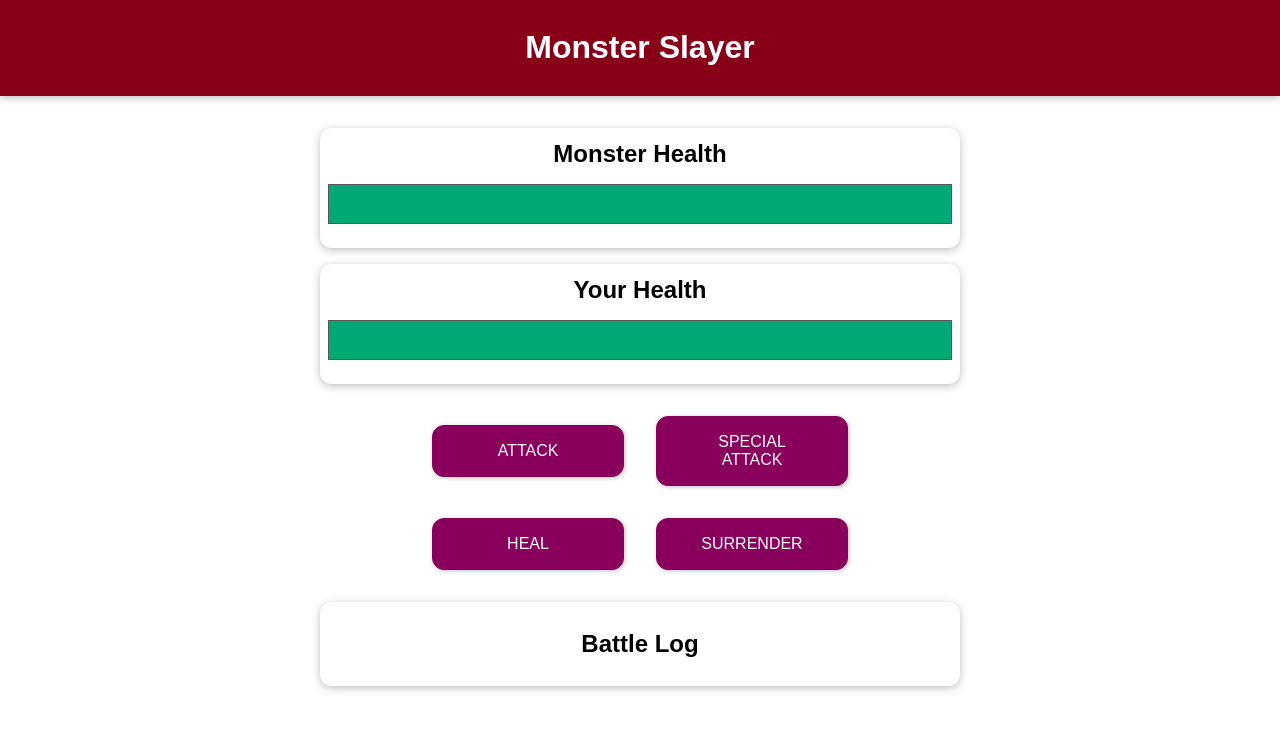
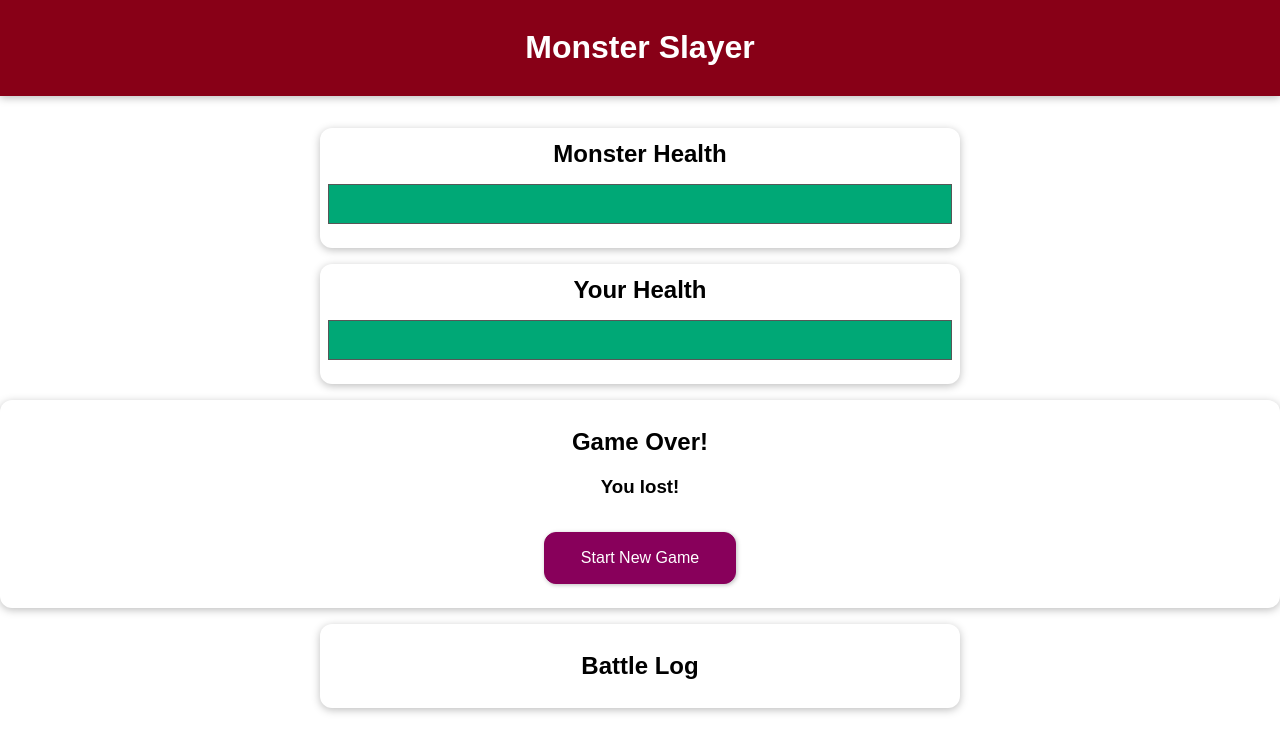
Before and after one commit to rkrohne1991/the-monster-slayer-game---vue-js-ts, a Vue app: page / in a window 1280 px wide. Both pictures are taken after a click on the button "SURRENDER". Shown: the top 752 px of the page. Built offline with nearby package versions, Linux system fonts and the light colour scheme; the HTML template or start-up script is replaced by a standard one.

Commit message:
Adding functionalities for game over and surrender, finishing the core functionality and adding types

```diff
--- a/src/App.vue
+++ b/src/App.vue
@@ -15,13 +15,20 @@
         <div class="healthbar__value" :style="playerBarStyles"></div>
       </div>
     </section>
-    <section id="controls">
+    <div class="container" v-if="winner">
+      <h2>Game Over!</h2>
+      <h3 v-if="winner === 'monster'">You lost!</h3>
+      <h3 v-else-if="winner === 'player'">You won!</h3>
+      <h3 v-else>It's a draw!</h3>
+      <button @click="startGame">Start New Game</button>
+    </div>
+    <section id="controls" v-else>
       <button @click="attackMonster">ATTACK</button>
       <button :disabled="mayUseSpecialAttack" @click="specialAttackMonster">
         SPECIAL ATTACK
       </button>
       <button @click="healPlayer">HEAL</button>
-      <button>SURRENDER</button>
+      <button @click="surrender">SURRENDER</button>
     </section>
     <section id="log" class="container">
       <h2>Battle Log</h2>
@@ -40,17 +47,35 @@ import { defineComponent } from 'vue';
 const getRandomValue = (min: number, max: number) =>
   Math.floor(Math.random() * (max - min)) + min;
 
+interface DataType {
+  currentRound: number;
+  playerHealth: number;
+  monsterHealth: number;
+  winner: null | string;
+}
+
 export default defineComponent({
-  data() {
-    return { currentRound: 0, playerHealth: 100, monsterHealth: 100 };
+  data(): DataType {
+    return {
+      currentRound: 0,
+      playerHealth: 100,
+      monsterHealth: 100,
+      winner: null,
+    };
   },
   computed: {
     monsterBarStyles() {
       const health = this.monsterHealth as number;
+      if (health < 0) {
+        return { width: '0%' };
+      }
       return { width: health + '%' };
     },
     playerBarStyles() {
       const health = this.playerHealth as number;
+      if (health < 0) {
+        return { width: '0%' };
+      }
       return { width: health + '%' };
     },
     mayUseSpecialAttack() {
@@ -58,7 +83,33 @@ export default defineComponent({
       return theCurrentRound % 3 !== 0;
     },
   },
+  watch: {
+    playerHealth(value: number) {
+      if (value <= 0 && this.monsterHealth <= 0) {
+        // A draw
+        this.winner = 'draw';
+      } else if (value <= 0) {
+        // Player lost
+        this.winner = 'monster';
+      }
+    },
+    monsterHealth(value: number) {
+      if (value <= 0 && this.playerHealth <= 0) {
+        // A draw
+        this.winner = 'draw';
+      } else if (value <= 0) {
+        // Monster lost
+        this.winner = 'player';
+      }
+    },
+  },
   methods: {
+    startGame() {
+      this.playerHealth = 100;
+      this.monsterHealth = 100;
+      this.winner = null;
+      this.currentRound = 0;
+    },
     attackMonster() {
       this.currentRound++;
       const attackValue = getRandomValue(5, 12);
@@ -85,6 +136,9 @@ export default defineComponent({
       }
       this.attackPlayer();
     },
+    surrender() {
+      this.winner = 'monster';
+    },
   },
 });
 </script>
```
